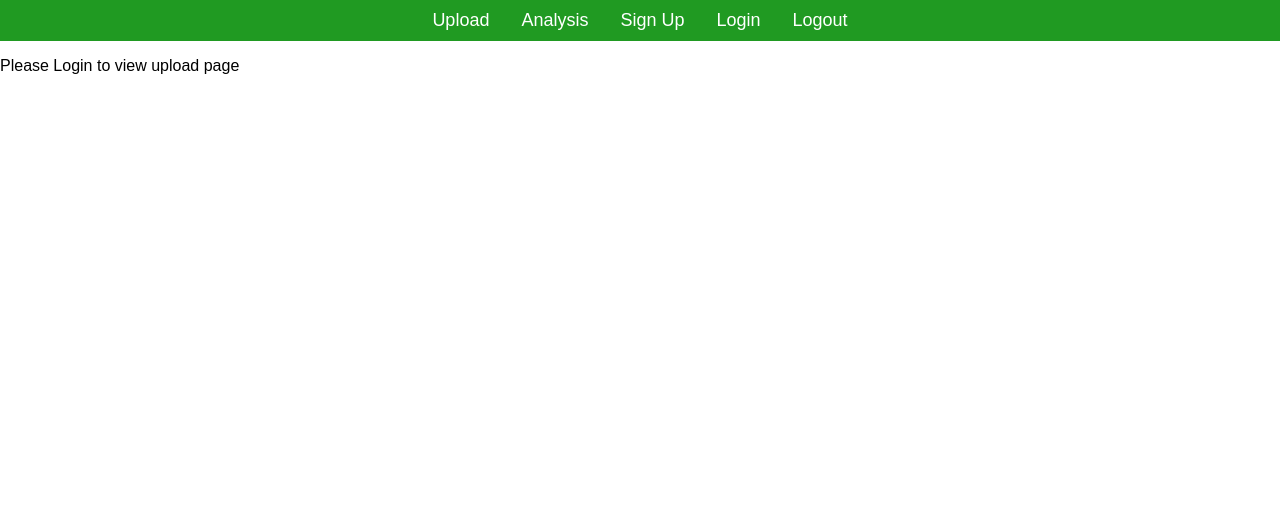
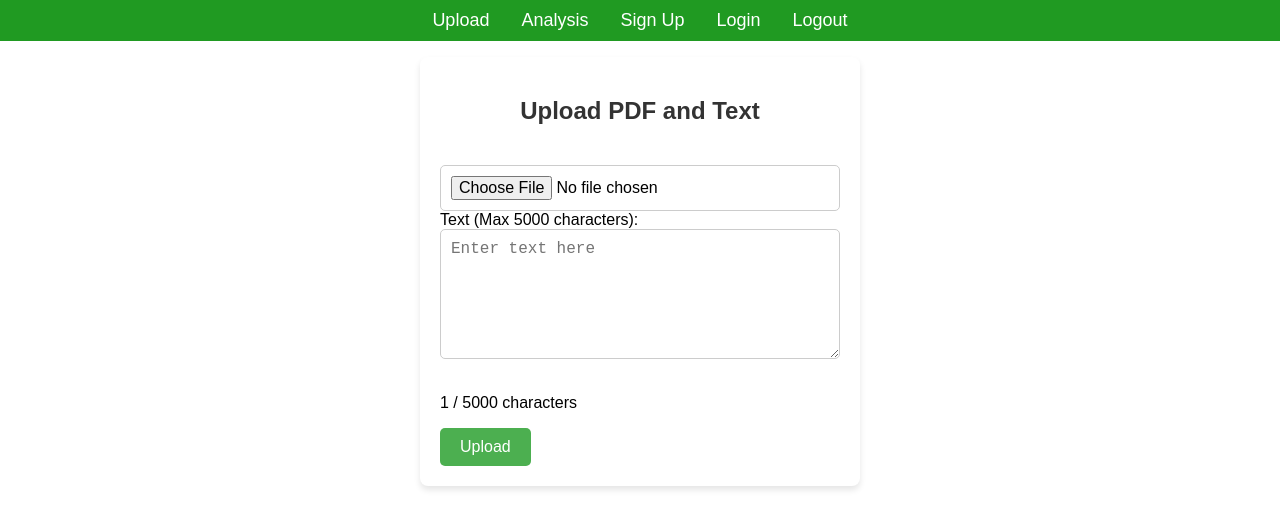
Before and after one commit to VD-25/resume-analyzer, a React (Create React App) app in the folder frontend/: page /upload in a window 1280 px wide. Shown: the top 528 px of the page. Built offline with nearby package versions, Linux system fonts and the light colour scheme.

Commit message:
Input and file type validation

```diff
--- a/frontend/src/App.js
+++ b/frontend/src/App.js
@@ -8,7 +8,7 @@ import AnalysisPage from './components/AnalysisPage';
 
 
 const App = () => {
-  const [isLoggedIn, setIsLoggedIn] = useState(false); // Track login status
+  const [isLoggedIn, setIsLoggedIn] = useState(true); // Track login status
   const [isUploaded, setIsUploaded] = useState(false);
   // This function will be passed as a prop to Login and will be called on success
   const handleLogin = (status) => {
--- a/frontend/src/components/ResumeUpload.js
+++ b/frontend/src/components/ResumeUpload.js
@@ -14,9 +14,13 @@ const ResumeUpload = ({onUploadSuccess}) => {
   const handleFileChange = (e) => {
     const file = e.target.files[0];
     if (file && file.type === 'application/pdf') {
-      setPdfFile(file);
-      onUploadSuccess(true);
-      setError('');  // Clear error if file is valid
+      if (file.size > 2 * 1024 * 1024) { // Check file size in bytes
+        setError('File must be smaller than 2MB.');
+        setPdfFile(null);
+      } else {
+        setPdfFile(file);
+        setError('');
+      }
     } else {
       setError('Please upload a valid PDF file.');
       setPdfFile(null);
@@ -26,13 +30,11 @@ const ResumeUpload = ({onUploadSuccess}) => {
   // Handle text input change (and enforce word limit)
   const handleTextChange = (e) => {
     const inputText = e.target.value;
-    const wordCount = inputText.trim().split(/\s+/).length;
-
-    if (wordCount <= 500) {
+    if (inputText.length <= 5000) {
       setTextInput(inputText);
       setError('');
     } else {
-      setError('Text exceeds the 500-word limit.');
+      setError('Text exceeds the 5000-character limit.');
     }
   };
 
@@ -98,7 +100,7 @@ const ResumeUpload = ({onUploadSuccess}) => {
         </div>
 
         <div className="input-group">
-          <label htmlFor="textInput">Text (Max 500 words):</label>
+          <label htmlFor="textInput">Text (Max 5000 characters):</label>
           <textarea
             id="textInput"
             className='textarea-field'
@@ -108,7 +110,7 @@ const ResumeUpload = ({onUploadSuccess}) => {
             placeholder="Enter text here"
           />
           <p className="word-count">
-            {textInput.trim().split(/\s+/).length} / 500 words
+            {textInput.trim().split(/\s+/).length} / 5000 characters
           </p>
         </div>
 
```
